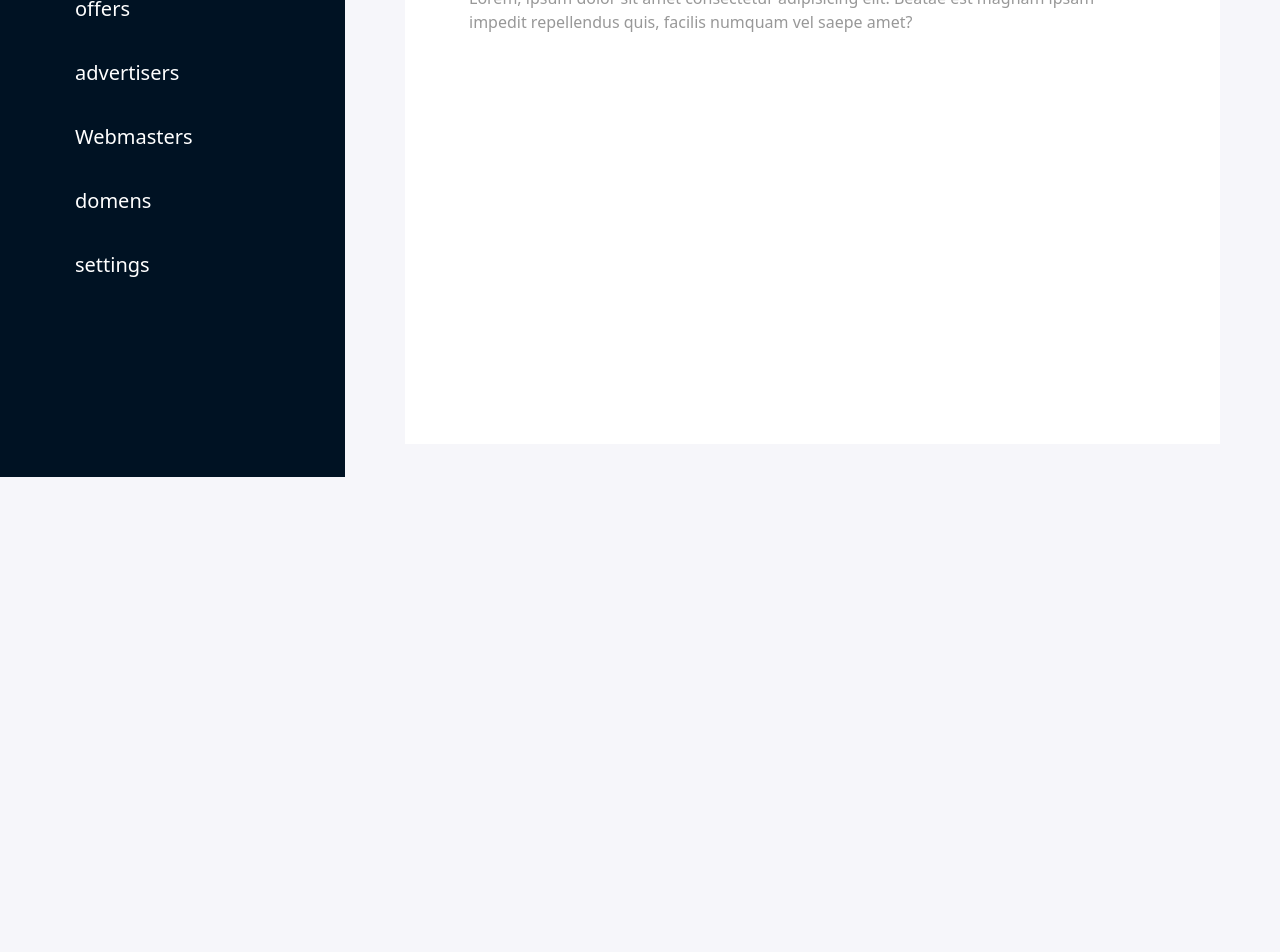
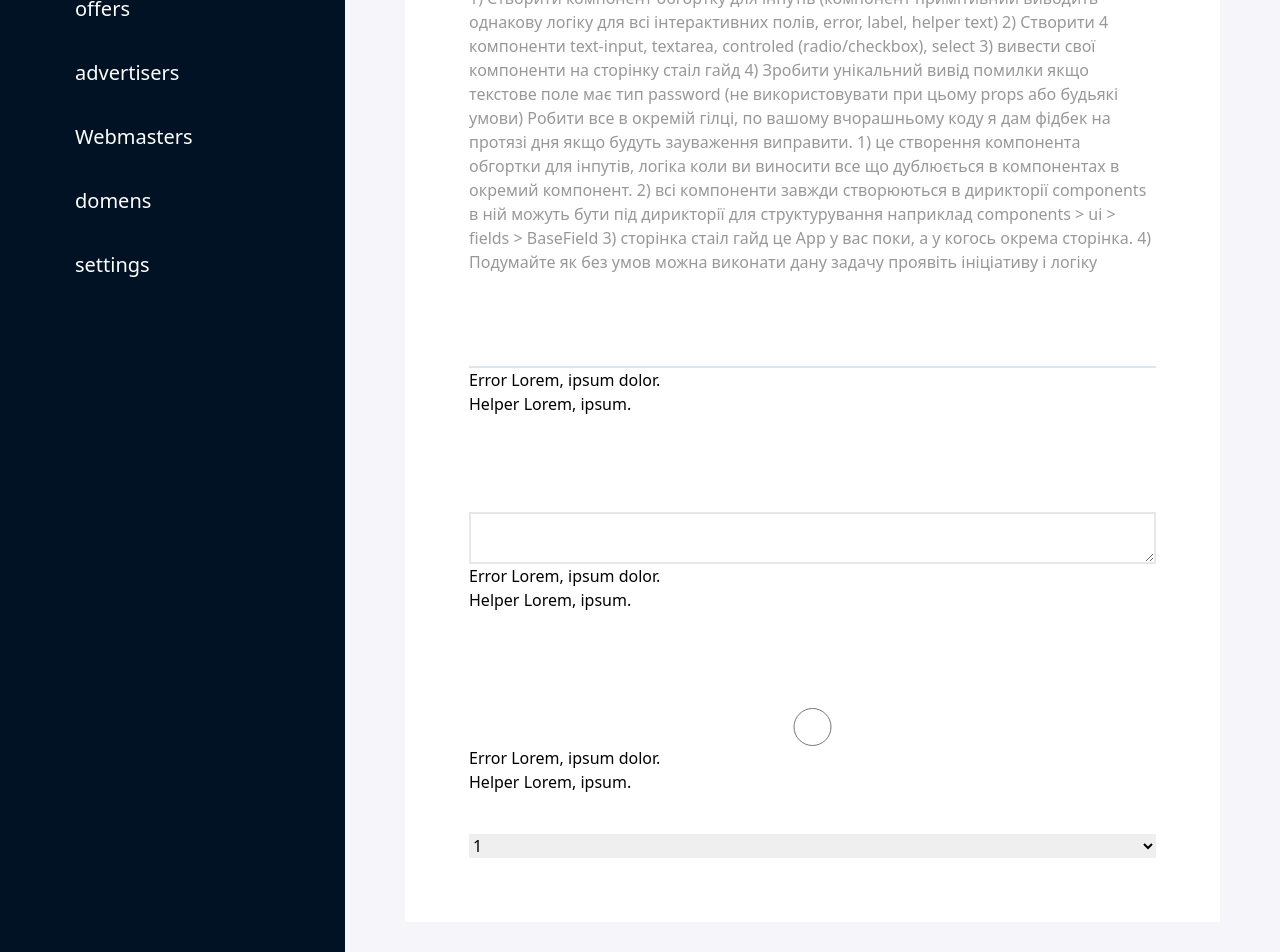
Before and after one commit to RostislavSuslov/dev-Kraken, a Vue app: page /lesson-4 in a window 1280 px wide. Shown: the part 323-1275 px from the top of the page. Before the commit the page ends 800 px from the top, so only its background shows below. Built offline with nearby package versions, Linux system fonts and the light colour scheme.

Commit message:
slot input rander props

```diff
--- a/src/components/LessonsNavigation.vue
+++ b/src/components/LessonsNavigation.vue
@@ -6,11 +6,22 @@
         </router-link>
         <router-link to="/lesson-3" class="style-item text-darkTertiary px-5 hover:text-brandSecondaryColor">
             <h2 class="text-fsH2">Lesson-3</h2>
-            <h3 class="text-gray-500 text-sm">Lorem ipsum dolor sit amet consectetur adipisicing elit. Dolorem, natus.</h3>
+            <h3 class="text-gray-500 text-sm">  1) Зробити кастомний інпут з привʼязкою v-model
+                2) в компоненті де додаєте катстомний (в мене це був App)
+                   інпут вивести значення з цього інпуту
+                   і додати під ним дефолтний інпут
+                3) при зміні чогось в кастомному інпуті
+                   воно повинно синхронізуватись з дефолтним інпутом і навпаки
+                4) в кастомному інпуті додати логіку яка буде викликати тригер
+                   зміни теми  при вводі ключевого слова." </h3>
         </router-link>
         <router-link to="/lesson-4" class="style-item text-darkTertiary px-5 hover:text-brandSecondaryColor">
             <h2 class="text-fsH2">Lesson-4</h2>
-            <h3 class="text-gray-500 text-sm">Lorem ipsum dolor sit amet consectetur adipisicing elit. Dolorem, natus.</h3>
+            <h3 class="text-gray-500 text-sm">1) це створення компонента обгортки для інпутів, логіка коли ви виносити все що дублюється в компонентах в окремий компонент.
+                2) всі компоненти завжди створюються в дирикторії components в ній можуть бути під дирикторії для структурування наприклад
+                components > ui > fields > BaseField
+                3) cторінка  стаіл гайд  це App у вас поки, а у когось окрема сторінка.
+                4) Подумайте як без умов можна виконати дану задачу проявіть ініціативу і логіку</h3>
         </router-link>
         <router-link to="/lesson-5" class="style-item text-darkTertiary px-5 hover:text-brandSecondaryColor">
             <h2 class="text-fsH2">Lesson-5</h2>
--- a/src/components/SlotInput.vue
+++ /dev/null
@@ -1,28 +0,0 @@
-<template>
-    <div>
-        <slot></slot>
-        <slot name="checkbox"></slot>
-        <slot name="radio"></slot>
-        <slot name="textarea"></slot>
-
-    </div>
-</template>
-
-
-<style>
-
-
-</style>
-
-
-<script  >
-
-// export default {
-//     data() {
-//         return {
-//             slotsData: ['a', 'b', 'c', 'd']
-//         };
-//     }
-// }
-
-</script>
--- /dev/null
+++ b/src/components/form/InputText.vue
@@ -0,0 +1,9 @@
+<template>
+    <div class="flex flex-col my-10">
+        <label for="input-default" class="flex mb-4">{{label}}</label>
+        <input i :value="modelValue" @change="onChange" />
+
+        <div class="error">Error Lorem, ipsum dolor.</div>
+        <div class="halper">Helper Lorem, ipsum.</div>
+    </div>
+</template>
--- /dev/null
+++ b/src/components/form/Select.vue
@@ -0,0 +1,9 @@
+<template>
+    <select>
+        <option value="1">1</option>
+        <option value="2">2</option>
+        <option value="3">3</option>
+        <option value="4">4</option>
+        <option value="5">5</option>
+    </select>
+</template>
--- /dev/null
+++ b/src/components/form/SlotInput.vue
@@ -0,0 +1,26 @@
+<template>
+    <div>
+         <ul>
+            <li v-for="data in slotsData" v-bind:key="data">
+                <slot v-bind:item="data"></slot>
+            </li>
+         </ul>
+    </div>
+</template>
+
+
+<style>
+
+
+</style>
+
+
+<script>
+    export default {
+        data() {
+            return {
+                slotsData: ['a', 'b', 'c', 'd']
+            };
+        }
+    };
+</script>
--- /dev/null
+++ b/src/components/form/Textarea.vue
@@ -0,0 +1,9 @@
+<template>
+    <div class="flex flex-col my-10">
+        <label for="textarea" class="flex mb-4">{{label}}</label>
+        <textarea id="textarea" class="border-2"></textarea>
+
+        <div class="error">Error Lorem, ipsum dolor.</div>
+        <div class="halper">Helper Lorem, ipsum.</div>
+    </div>
+</template>
--- /dev/null
+++ b/src/components/form/inputRadio.vue
@@ -0,0 +1,9 @@
+<template>
+    <div class="flex flex-col my-10">
+        <label for="input-default" class="flex mb-4">{{label}}</label>
+        <input type="radio" />
+
+        <div class="error">Error Lorem, ipsum dolor.</div>
+        <div class="halper">Helper Lorem, ipsum.</div>
+    </div>
+</template>
--- /dev/null
+++ b/src/components/form/inputText copy 3.vue
@@ -0,0 +1,9 @@
+<template>
+    <div class="flex flex-col my-10">
+        <label for="input-default" class="flex mb-4">{{label}}</label>
+        <input i :value="modelValue" @change="onChange" />
+
+        <div class="error">Error Lorem, ipsum dolor.</div>
+        <div class="halper">Helper Lorem, ipsum.</div>
+    </div>
+</template>
--- a/src/views/StyleGide__Input.vue
+++ b/src/views/StyleGide__Input.vue
@@ -1,20 +1,8 @@
 <template>
     <SlotInput>
-       <template v-slot:default>
-        <input type="text">
-       </template>
-
-       <template v-slot:checkbox>
-        <input type="checkbox">
-       </template>
-
-       <template v-slot:radio>
-        <input type="radio">
-       </template>
-
-       <template v-slot:textarea>
-        <textarea></textarea>
-       </template>
+        <template v-slot="slotsProps">
+            <p>{{slotsProps.item}}</p>
+        </template>
     </SlotInput>
 </template>
 
@@ -25,5 +13,5 @@
 
 
 <script setup>
-    import SlotInput from "../components/SlotInput.vue"
+    import SlotInput from "../components/form/SlotInput.vue";
 </script>
--- a/src/views/lessons/Lesson_3.vue
+++ b/src/views/lessons/Lesson_3.vue
@@ -10,15 +10,12 @@
                            воно повинно синхронізуватись з дефолтним інпутом і навпаки
                         4) в кастомному інпуті додати логіку яка буде викликати тригер
                            зміни теми  при вводі ключевого слова." />
-
         <form>
-
             <DefaultInput id="input-custom"  label="input-custom" v-model.trim.lazy="firstInput" v-model:custom-input="secondInput"/>
-
                 <h2>{{ firstInput }}</h2>
                 <h2>{{ secondInput }}</h2>
 
-            <DefaultInput id="input-default"  label="input-default"  v-model="firstInput" v-model:custom-input="secondInput"/>
+
 
         </form>
     </div>
--- a/src/views/lessons/Lesson_4.vue
+++ b/src/views/lessons/Lesson_4.vue
@@ -2,11 +2,31 @@
   <div class="flex flex-col">
       <HWtitle
       title="Lesson 4"
-      description="Lorem, ipsum dolor sit amet consectetur adipisicing elit.
-                   Beatae est magnam ipsam impedit repellendus quis, facilis
-                   numquam vel saepe amet?" />
+      description="
+                   1) Створити компонент обгортку для інпутів (компонент примітивний виводить однакову логіку для всі інтерактивних полів, error, label, helper text)
+                   2) Створити 4 компоненти text-input, textarea, controled (radio/checkbox), select
+                   3) вивести свої компоненти на сторінку стаіл гайд
+                   4) Зробити унікальний вивід помилки якщо текстове поле має тип password (не використовувати при цьому props або будьякі умови)
+
+                   Робити все в окремій гілці, по вашому вчорашньому коду я дам фідбек на протязі дня якщо будуть зауваження виправити.
+
+                  1) це створення компонента обгортки для інпутів, логіка коли ви виносити все що дублюється в компонентах в окремий компонент.
+                  2) всі компоненти завжди створюються в дирикторії components в ній можуть бути під дирикторії для структурування наприклад
+                  components > ui > fields > BaseField
+                  3) cторінка  стаіл гайд  це App у вас поки, а у когось окрема сторінка.
+                  4) Подумайте як без умов можна виконати дану задачу проявіть ініціативу і логіку" />
+
+
+      <InputText></InputText>
+      <Textarea></Textarea>
+      <InputRadio></InputRadio>
+      <Select></Select>
   </div>
 </template>
 <script setup>
   import HWtitle from '../../components/HWtitle.vue';
+  import InputText from '../../components/form/InputText.vue';
+  import Textarea from '../../components/form/Textarea.vue';
+  import InputRadio from '../../components/form/InputRadio.vue';
+  import Select from '../../components/form/Select.vue';
 </script>
--- a/src/views/lessons/input/DefaultInput.vue
+++ b/src/views/lessons/input/DefaultInput.vue
@@ -3,7 +3,6 @@
         <label for="input-default" class="flex mb-4">{{label}}</label>
         <input i :value="modelValue" @change="onChange" />
     </div>
-
 </template>
 
 
```
